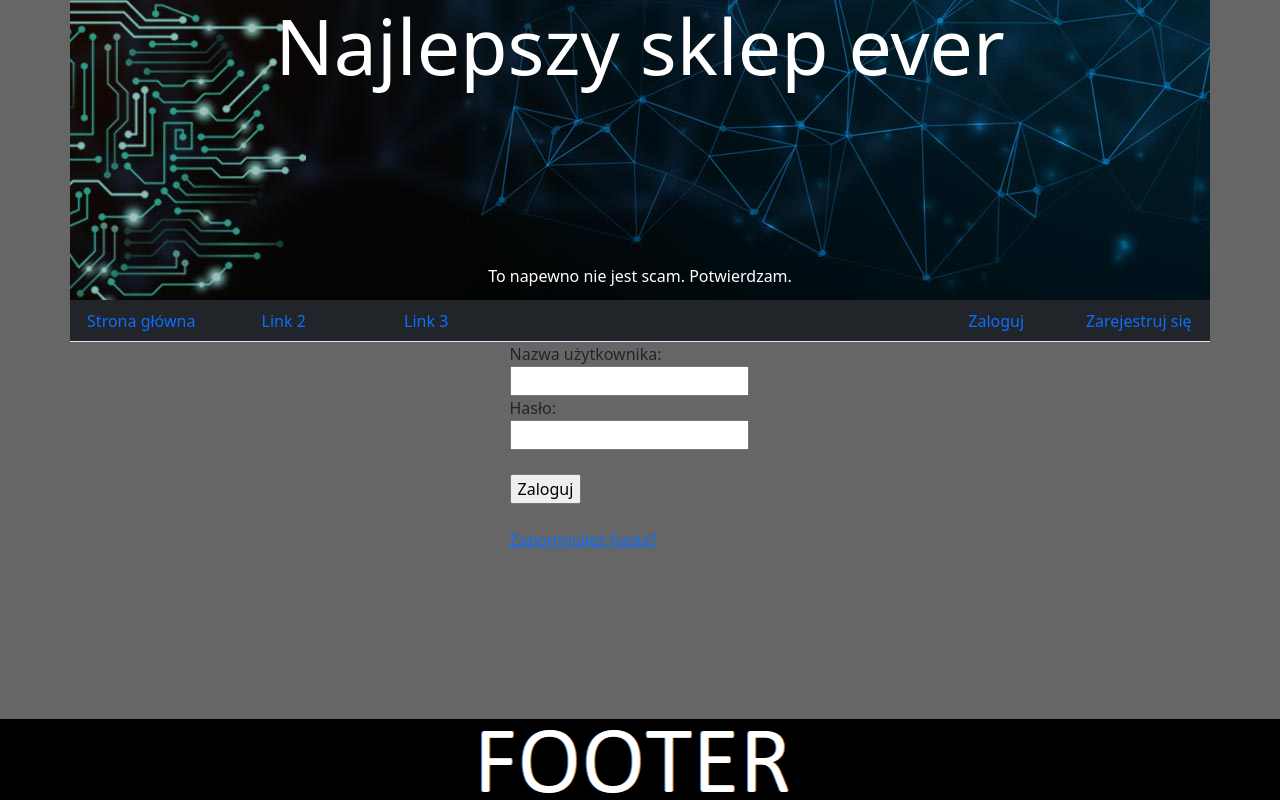
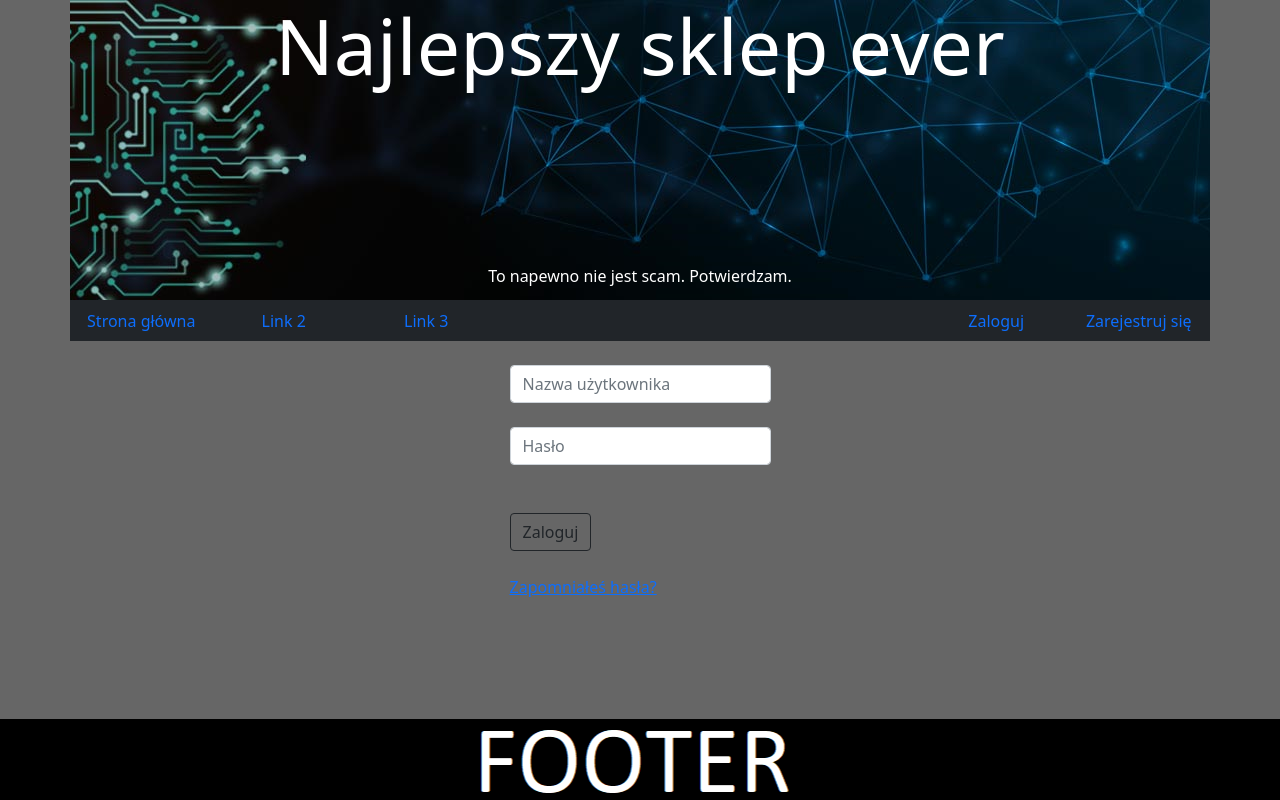
Before and after one commit to LigockiD/ligocki_sklep, a PHP site: page /login.php in a window 1280 px wide. Run offline with PHP 8.4, Linux system fonts and the light colour scheme.

Commit message:
drobne poprawki wizualne

```diff
--- a/css/main.css
+++ b/css/main.css
@@ -26,3 +26,7 @@ body {
     color: #f00;
     font-weight: bold;
 }
+
+.nav-tabs {
+    border: 0px solid black !important;
+}
--- a/login.php
+++ b/login.php
@@ -7,14 +7,13 @@
         <?php include 'header.php'; ?>
 
             <div class="row justify-content-md-center">
-                <div class="col-3">
+                <div class="col-3 form-floating mb-3">
                     <form action="#">
-                        <label for="uname">Nazwa użytkownika:</label><br>
-                        <input type="text" id="uname" name="uname"><br>
-                        <label for="pass">Hasło:</label><br>
-                        <input type="password" id="password" name="password"><br>
                         <br>
-                        <input type="button" id="send_login" name="send_login" value="Zaloguj"><br><br>
+                        <input class="form-control" type="text" id="uname" name="uname" placeholder="Nazwa użytkownika" aria-label="Nazwa użytkownika"><br>
+                        <input class="form-control" type="password" id="password" name="password" placeholder="Hasło" aria-label="Hasło"><br>
+                        <br>
+                        <input class="btn btn-outline-dark" type="button" id="send_login" name="send_login" value="Zaloguj"><br><br>
                         <a href="#">Zapomniałeś hasła?</a>
                     </form>
                 </div>
--- a/register.php
+++ b/register.php
@@ -21,9 +21,9 @@
                         <input class="form-control" type="password" id="pass" name="pass" placeholder="Hasło" aria-label="Hasło"><br>
                         <input class="form-control" type="password" id="pass2" name="pass2" placeholder="Powtórz hasło" aria-label="Powtórz hasło"><br>
                         <input class="form-control" type="text" id="email" name="email" placeholder="Email" aria-label="Email"><br><br>
-                        <input class="form-check-input" type="checkbox" id="rules" name="rules"> Czy akceptujesz <a href="#">regulamin</a>?<br>
-                        <br>
-                        <input type="submit" id="register" name="register" value="Zarejestruj">
+
+                        <label class="form-control order-1" for=rules><input class="form-check-input" type="checkbox" id="rules" name="rules"> &nbspCzy akceptujesz <a href="#">regulamin</a>?</label><br><br>
+                        <input class="btn btn-outline-dark" type="submit" id="register" name="register" value="Zarejestruj">
                     </form>
                 </div>
             </div>
```
